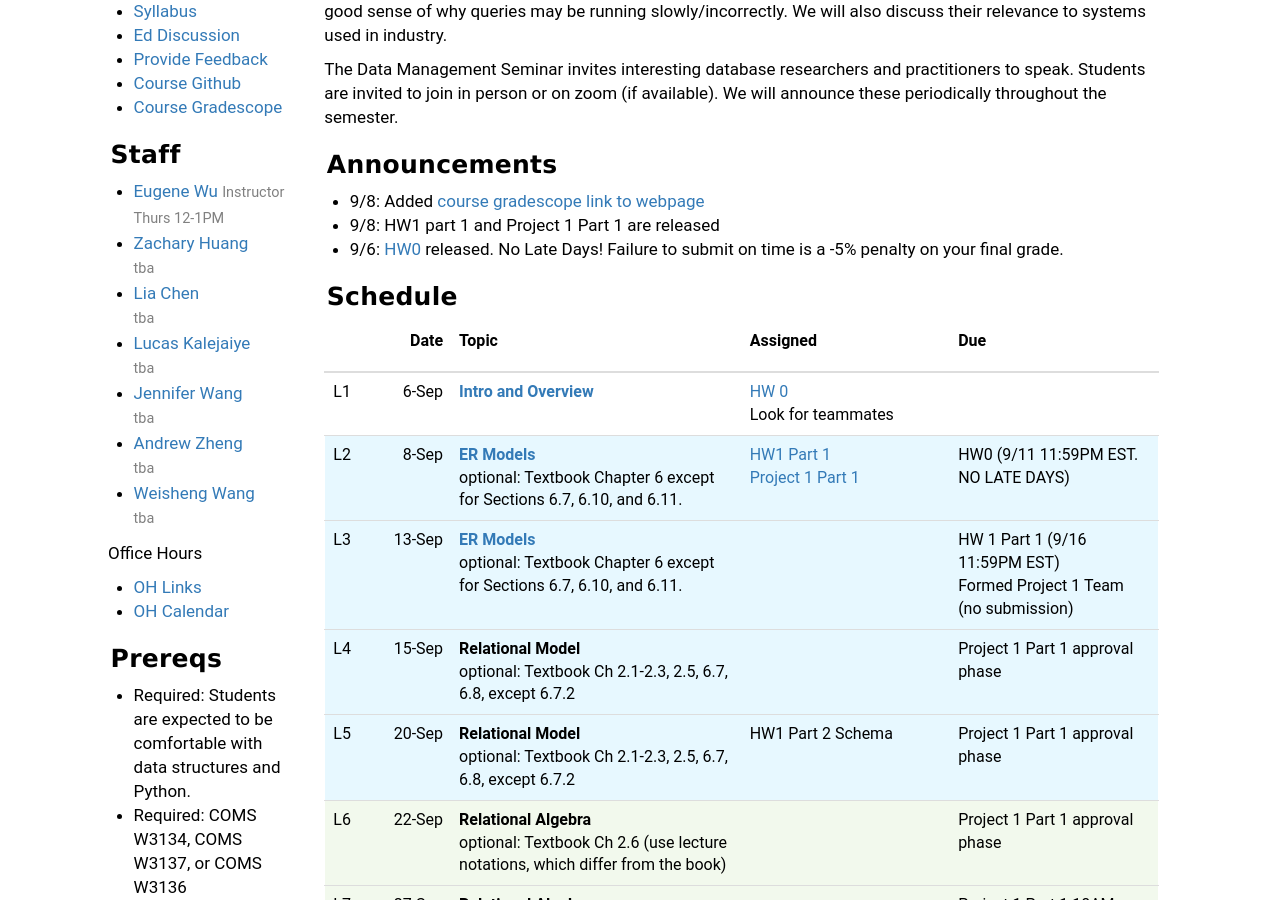
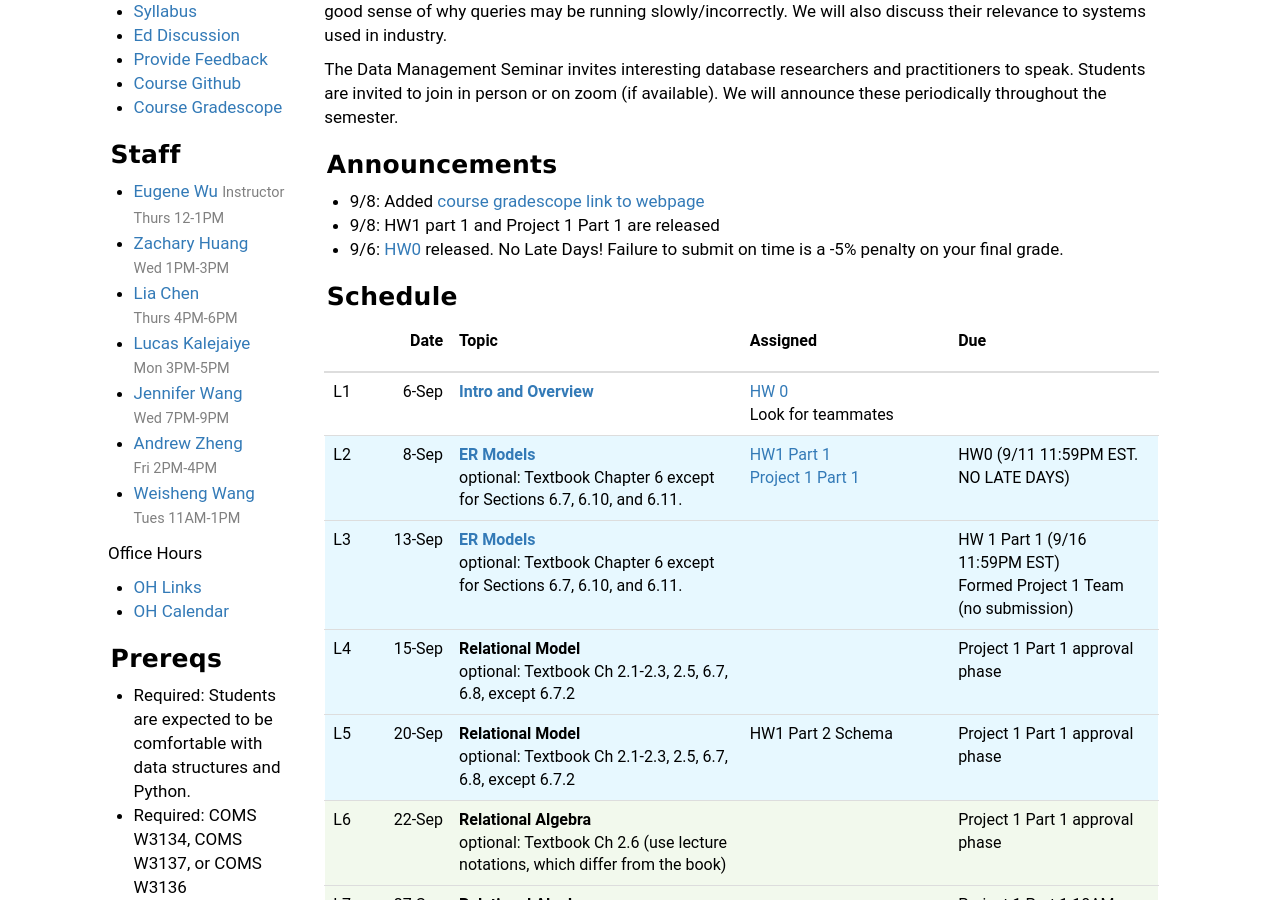
Before and after one commit to andrewzheng5/w4111.github.io, a Jekyll site: the page built from index.md, in a window 1280 px wide and 900 px high, scrolled down 300 px. Built offline with Jekyll 4.4.1, drawn with Linux system fonts in a browser that asks for light colours.

Commit message:
Update index_left.md

```diff
--- a/_includes/index_left.md
+++ b/_includes/index_left.md
@@ -16,17 +16,17 @@
 * [Eugene Wu](http://www.eugenewu.net) <small>Instructor</small>
   <small>Thurs 12-1PM</small>
 * [Zachary Huang](http://www.columbia.edu/~zh2408/)
-  <small>tba</small>
+  <small>Wed 1PM-3PM</small>
 * [Lia Chen](#)
-  <small>tba</small>
+  <small>Thurs 4PM-6PM</small>
 * [Lucas Kalejaiye](#)
-  <small>tba</small>
+  <small>Mon 3PM-5PM</small>
 * [Jennifer Wang](#)
-  <small>tba</small>
+  <small>Wed 7PM-9PM</small>
 * [Andrew Zheng](#)
-  <small>tba</small>
+  <small>Fri 2PM-4PM</small>
 * [Weisheng Wang](#)
-  <small>tba</small>
+  <small>Tues 11AM-1PM</small>
 
 Office Hours
 
```
